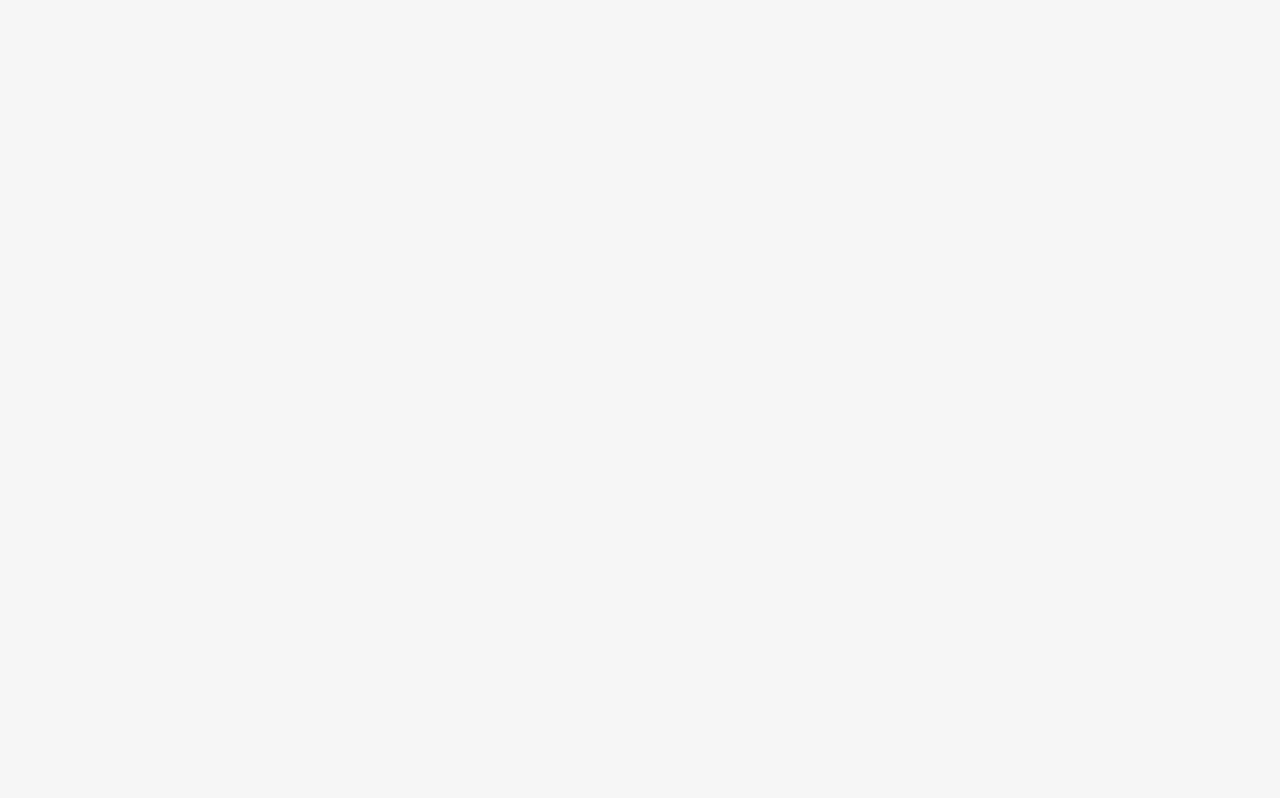
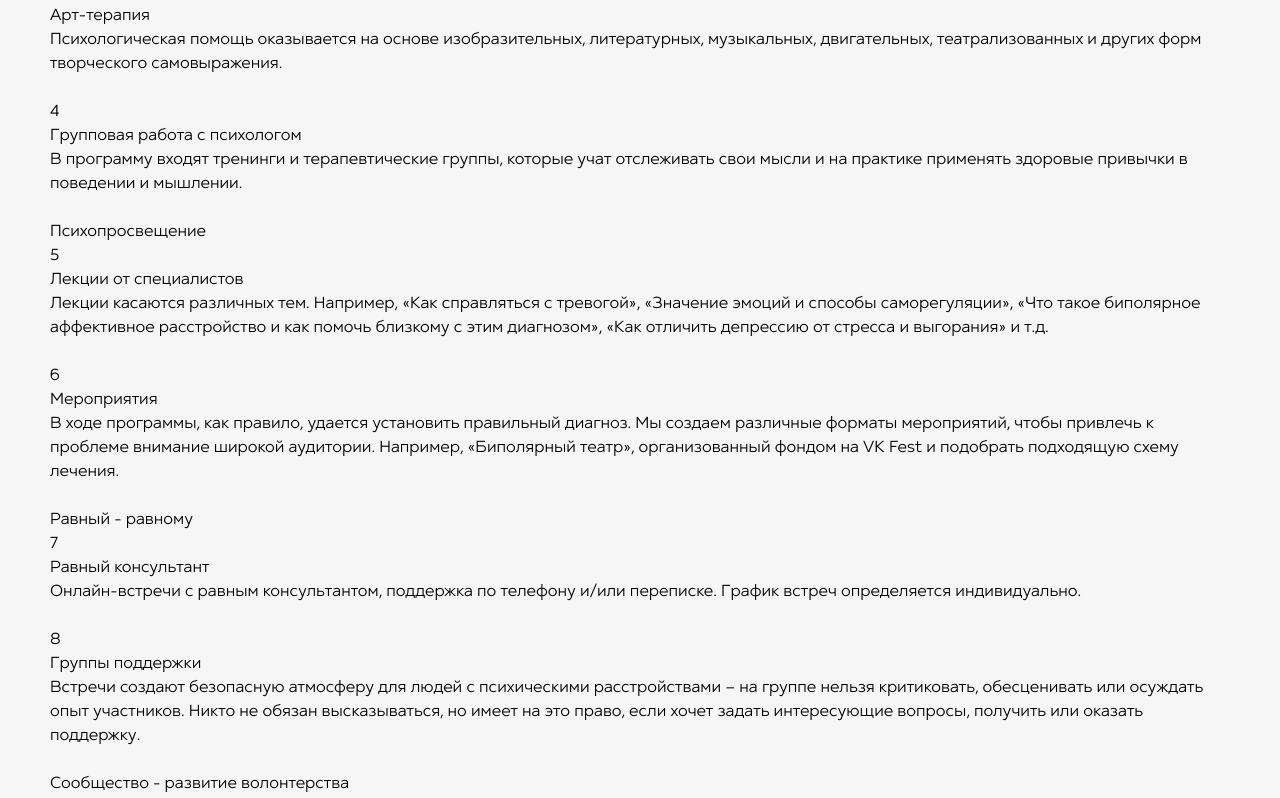
Before and after one commit to thirdmadman/fond-ravnovesie.ru_2023, a Next.js app: page /projects in a window 1280 px wide. Shown: the part 260-1058 px from the top of the page. Before the commit the page ends 800 px from the top, so only its background shows below. Built offline with nearby package versions, Linux system fonts and the light colour scheme.

Commit message:
feat: update naming

```diff
--- a/src/components/projects/ProgramCard.tsx
+++ b/src/components/projects/ProgramCard.tsx
@@ -1,17 +1,17 @@
 interface IProgramCardProps {
   number: number;
-  title: string;
+  name: string;
   description: string;
 }
 
-export function ProgramCard({ number, title, description }: IProgramCardProps) {
+export function ProgramCard({ number, name, description }: IProgramCardProps) {
   return (
     <div className="program-card">
       <div className="program-card__number">
         <p>{number}</p>
       </div>
       <div className="program-card__body">
-        <h2>{title}</h2>
+        <h2>{name}</h2>
         <p>{description}</p>
       </div>
       <button className="program-card__button" aria-label="Read more" type="button" />
--- a/src/components/projects/ProjectGroup.tsx
+++ b/src/components/projects/ProjectGroup.tsx
@@ -4,7 +4,7 @@ interface IProjectGroupProps {
   title: string;
   programs: Array<{
     number: number;
-    title: string;
+    name: string;
     description: string;
   }>;
   scrollToId: string;
@@ -16,7 +16,7 @@ export function ProjectGroup({ title, programs, scrollToId }: IProjectGroupProps
       <h2>{title}</h2>
       <div className="project-group__programs-container">
         {programs.map((program) => (
-          <ProgramCard {...program} key={program.title} />
+          <ProgramCard {...program} key={program.name} />
         ))}
       </div>
     </div>
--- a/src/components/projects/SectionProjectsList.tsx
+++ b/src/components/projects/SectionProjectsList.tsx
@@ -1,3 +1,30 @@
+import { fondProjects } from '@/fondProjects';
+import { ProjectGroup } from './ProjectGroup';
+
 export function SectionProjectsList() {
-  return <section className="projects-list" />;
+  const getProjectGroups = () => {
+    const { projects, programs } = fondProjects;
+
+    const props = projects.map((project) => {
+      const title = project.projectTitle;
+
+      const programsInProject = programs.filter((el) => project.programIds.includes(el.id));
+
+      return {
+        title,
+        programsInProject: programsInProject.map((program) => ({
+          number: program.id,
+          name: program.name,
+          description: program.description,
+        })),
+        scrollToId: project.tag,
+      };
+    });
+
+    return props.map((el) => (
+      <ProjectGroup key={el.title} title={el.title} programs={el.programsInProject} scrollToId={el.scrollToId} />
+    ));
+  };
+
+  return <section className="projects-list">{getProjectGroups()}</section>;
 }
--- a/src/fondProjects.ts
+++ b/src/fondProjects.ts
@@ -1,29 +1,29 @@
 /* eslint-disable max-len */
 export const fondProjects = {
-  groups: [
+  projects: [
     {
-      groupTitle: 'Медико-психологическая помощь',
-      projectIds: [1, 2, 3, 4],
-      link: '/',
+      projectTitle: 'Медико-психологическая помощь',
+      programIds: [1, 2, 3, 4],
+      tag: 'med-psycho-help',
     },
     {
-      groupTitle: 'Психопросвещение',
-      projectIds: [5, 6],
-      link: '/',
+      projectTitle: 'Психопросвещение',
+      programIds: [5, 6],
+      tag: 'psychoeducation',
     },
     {
-      groupTitle: 'Равный - равному',
-      projectIds: [7, 8],
-      link: '/',
+      projectTitle: 'Равный - равному',
+      programIds: [7, 8],
+      tag: 'equal-to-equal',
     },
 
     {
-      groupTitle: 'Сообщество - развитие волонтерства',
-      projectIds: [9],
-      link: '/',
+      projectTitle: 'Сообщество - развитие волонтерства',
+      programIds: [9],
+      tag: 'community',
     },
   ],
-  projects: [
+  programs: [
     {
       id: 1,
       name: 'Индивидуальная работа с психологом',
```
Also changed, not shown: src/components/home/ProjectGroupCard.tsx (+15 -11 lines), src/components/home/SectionPrograms.tsx (+10 -10 lines).
